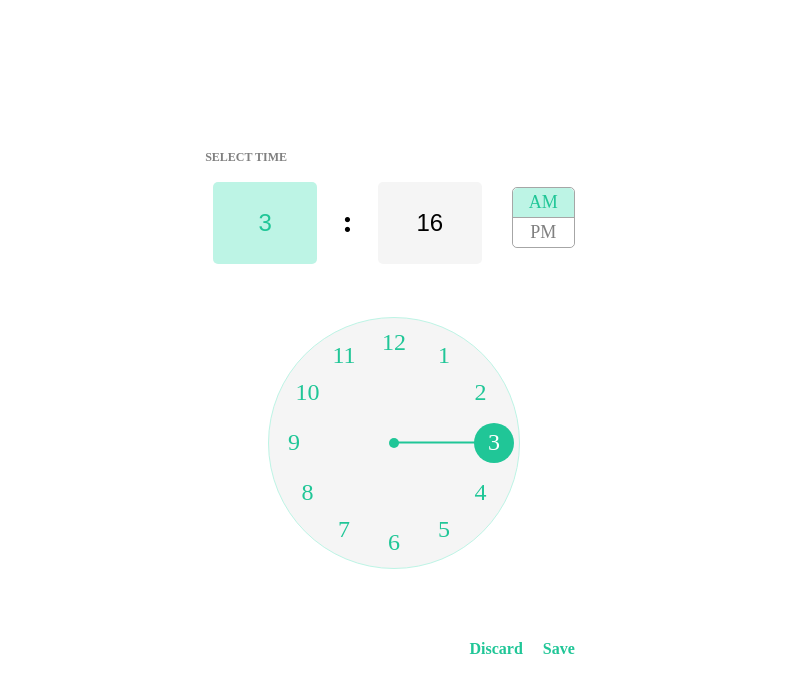
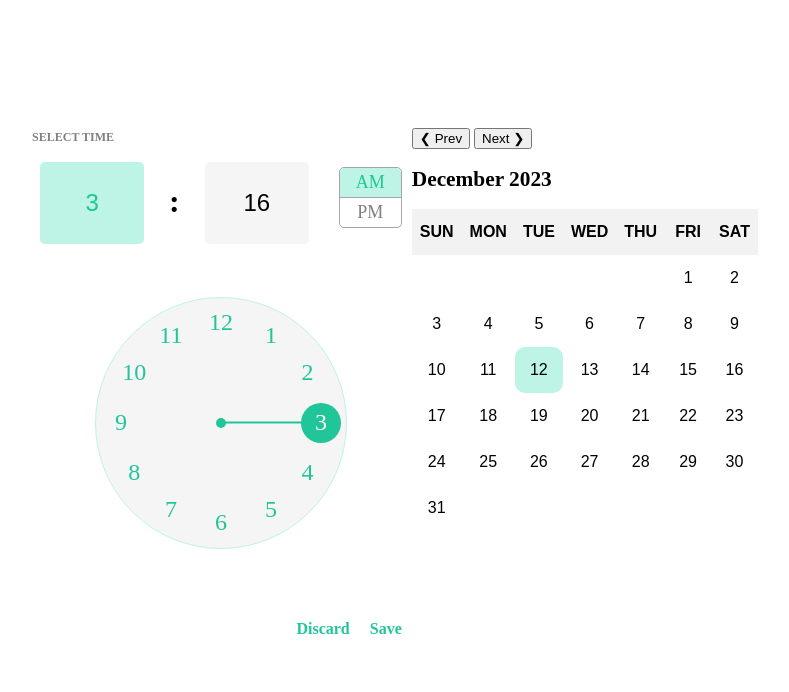
Before and after one commit to Lainmode/sharkpicker, a plain HTML site: page index.html in a window 1280 px wide. Both pictures are taken after a click on the element "AM". Shown: the whole page, without its empty margins (246-1035 px from the left). Drawn offline with nearby package versions, Linux system fonts and the light colour scheme.

Commit message:
added calendar experiment shh its so cold

```diff
--- a/index.html
+++ b/index.html
@@ -8,6 +8,26 @@
 
         <div class="datetime">
 
+        </div>
+
+        <div id="sharkpicker-calendarContainer">
+            <button onclick="changeMonth(-1)">&#10094; Prev</button>
+            <button onclick="changeMonth(1)">Next &#10095;</button>
+            <h2 class="sharkpicker-monthYear"></h2>
+            <table class="sharkpicker-calendar">
+                <thead>
+                    <tr>
+                        <th>SUN</th>
+                        <th>MON</th>
+                        <th>TUE</th>
+                        <th>WED</th>
+                        <th>THU</th>
+                        <th>FRI</th>
+                        <th>SAT</th>
+                    </tr>
+                </thead>
+                <tbody class="sharkpicker-calendarBody"></tbody>
+            </table>
         </div>
 
 
--- a/sharkpicker-0.0.1.css
+++ b/sharkpicker-0.0.1.css
@@ -1,13 +1,58 @@
 body{
     display:flex;
     justify-content: center;
-    align-items: center;
     height: 100vh;
+    margin-top:10%;
+    margin-bottom:10%;
     overflow:hidden;
 }
 
 
 
+.sharkpicker-calendar {
+  font-family: Arial, sans-serif;
+  border-collapse: collapse;
+  width: 100%;
+}
+.sharkpicker-calendar td {
+  text-align: center;
+  padding: 8px;
+  margin:8px;
+  height:30px;
+  width:30px;
+  border-radius:10px;
+  user-select: none;
+  cursor: pointer;
+  border-spacing: 5px;
+}
+
+.sharkpicker-calendar td:hover {
+  background-color: #bdf4e5;
+}
+
+.sharkpicker-td-selected {
+  background-color: #20c697;
+}
+
+.sharkpicker-calendar th {
+  text-align: center;
+  padding: 8px;
+  margin:8px;
+  height:30px;
+  width:30px;
+}
+
+.sharkpicker-calendar th {
+  background-color: #f2f2f2;
+}
+
+.sharkpicker-today-td {
+  background-color:#bdf4e5;
+}
+
+.sharkpicker-monthYear {
+  font-size: 16pt;
+}
 
 .clock {
     position: relative;
--- a/sharkpicker-0.0.1.js
+++ b/sharkpicker-0.0.1.js
@@ -2,6 +2,9 @@ var dateTimeFormat = "DD/MM/YYYY HH:mm:ss";
 
 var sharkpickers = [];
 var sharkpickersUnchanged = [];
+
+var currentYear;
+var currentMonth;
 
 $.fn.sharkPicker = function (options) {
 	options = options ?? {};
@@ -88,7 +91,9 @@ $.fn.sharkPicker = function (options) {
 };
 
 function initEvents() {
-	$(".number").on("click", function (event) {
+	$(".number")
+		.off("click")
+		.on("click", function (event) {
 			if (event.target.parentElement.dataset.type == "hour") {
 				pickHour(event.target.parentElement, event.target);
 			} else if (event.target.parentElement.dataset.type == "minute") {
@@ -96,16 +101,17 @@ function initEvents() {
 			}
 		});
 
-	$(".am").on("click", function (event) {
-		var sharkpicker = sharkpickers.find(
-			(e) =>
-				e.id == $(event.target).closest("[data-shauid]").get(0).dataset.shauid
-		);
+	$(".am")
+		.off("click")
+		.on("click", function (event) {
+			var sharkpicker = getSharkPickerFromElement(event.target);
 
 			switchToAm(sharkpicker);
 		});
 
-	$(".pm").on("click", function (event) {
+	$(".pm")
+		.off("click")
+		.on("click", function (event) {
 			var sharkpicker = sharkpickers.find(
 				(e) =>
 					e.id == $(event.target).closest("[data-shauid]").get(0).dataset.shauid
@@ -114,11 +120,10 @@ function initEvents() {
 			switchToPm(sharkpicker);
 		});
 
-	$(".hour-minute-input").on("focus", function (event) {
-		var sharkpicker = sharkpickers.find(
-			(e) =>
-				e.id == $(event.target).closest("[data-shauid]").get(0).dataset.shauid
-		);
+	$(".hour-minute-input")
+		.off("focus")
+		.on("focus", function (event) {
+			var sharkpicker = getSharkPickerFromElement(event.target);
 
 			$(sharkpicker.element)
 				.find(".hour-minute-input-selected")
@@ -135,11 +140,10 @@ function initEvents() {
 			$(event.target).addClass("hour-minute-input-selected");
 		});
 
-	$(".hour-minute-input").on("change", function (event) {
-		var sharkpicker = sharkpickers.find(
-			(e) =>
-				e.id == $(event.target).closest("[data-shauid]").get(0).dataset.shauid
-		);
+	$(".hour-minute-input")
+		.off("change")
+		.on("change", function (event) {
+			var sharkpicker = getSharkPickerFromElement(event.target);
 
 			if (event.target.id == "sharkpicker-m") {
 				if (event.target.value >= 60) {
@@ -175,11 +179,10 @@ function initEvents() {
 			}
 		});
 
-	$(".sharkpicker-discard-btn").on("click", function (event) {
-		var sharkpicker = sharkpickers.find(
-			(e) =>
-				e.id == $(event.target).closest("[data-shauid]").get(0).dataset.shauid
-		);
+	$(".sharkpicker-discard-btn")
+		.off("click")
+		.on("click", function (event) {
+			var sharkpicker = getSharkPickerFromElement(event.target);
 
 			var sharkpickerUnchanged = sharkpickersUnchanged.find(
 				(e) =>
@@ -200,11 +203,10 @@ function initEvents() {
 			}
 		});
 
-	$(".sharkpicker-save-btn").on("click", function (event) {
-		var sharkpicker = sharkpickers.find(
-			(e) =>
-				e.id == $(event.target).closest("[data-shauid]").get(0).dataset.shauid
-		);
+	$(".sharkpicker-save-btn")
+		.off("click")
+		.on("click", function (event) {
+			var sharkpicker = getSharkPickerFromElement(event.target);
 
 			var sharkpickerUnchanged = sharkpickersUnchanged.find(
 				(e) =>
@@ -227,6 +229,14 @@ function initEvents() {
 			sharkpickerUnchanged.datetime = new Date(newDateTime.getTime());
 			sharkpickerUnchanged.ampm = sharkpicker.ampm.toString();
 		});
+}
+
+function getSharkPickerFromElement(element) {
+	var sharkpicker = sharkpickers.find(
+		(e) => e.id == $(element).closest("[data-shauid]").get(0).dataset.shauid
+	);
+
+	return sharkpicker;
 }
 
 function pickMinuteRaw(sharkpicker, value) {
@@ -299,10 +309,7 @@ function switchToPm(sharkpicker, force) {
 }
 
 function pickHour(clockElement, element) {
-	var sharkpicker = sharkpickers.find(
-		(e) =>
-			e.id == $(clockElement).closest("[data-shauid]").get(0).dataset.shauid
-	);
+	var sharkpicker = getSharkPickerFromElement(clockElement);
 	/* 	var value =
 		sharkpicker.ampm == "am"
 			? element.dataset.value == 12
@@ -334,10 +341,7 @@ function pickHour(clockElement, element) {
 }
 
 function pickMinute(clockElement, element, value) {
-	var sharkpicker = sharkpickers.find(
-		(e) =>
-			e.id == $(clockElement).closest("[data-shauid]").get(0).dataset.shauid
-	);
+	var sharkpicker = getSharkPickerFromElement(clockElement);
 
 	value =
 		value ?? (element.dataset.value == 12 ? 0 : element.dataset.value * 5);
@@ -411,3 +415,78 @@ function shadeColor(color, percent) {
 
 	return "#" + RR + GG + BB;
 }
+
+document.addEventListener("DOMContentLoaded", function () {
+	let date = new Date();
+	currentYear = date.getFullYear();
+	currentMonth = date.getMonth();
+	showCalendar(currentMonth, currentYear);
+});
+
+function showCalendar(month, year) {
+	let firstDay = new Date(year, month).getDay();
+	let daysInMonth = 32 - new Date(year, month, 32).getDate();
+
+	let tbl = $(".sharkpicker-calendarBody")[0];
+	tbl.innerHTML = "";
+
+	$(".sharkpicker-monthYear")[0].innerHTML = months[month] + " " + year;
+
+	let date = 1;
+	for (let i = 0; i < 6; i++) {
+		let row = document.createElement("tr");
+
+		for (let j = 0; j < 7; j++) {
+			if (i === 0 && j < firstDay) {
+				let cell = document.createElement("td");
+				let cellText = document.createTextNode("");
+				cell.appendChild(cellText);
+				row.appendChild(cell);
+			} else if (date > daysInMonth) {
+				break;
+			} else {
+				let cell = document.createElement("td");
+				let cellText = document.createTextNode(date);
+				if (
+					date === today.getDate() &&
+					year === today.getFullYear() &&
+					month === today.getMonth()
+				) {
+					cell.classList.add("sharkpicker-today-td");
+				}
+				cell.appendChild(cellText);
+				row.appendChild(cell);
+				date++;
+			}
+		}
+
+		tbl.appendChild(row);
+	}
+}
+
+function changeMonth(step) {
+	currentMonth += step;
+	if (currentMonth < 0 || currentMonth > 11) {
+		currentYear += currentMonth > 11 ? 1 : -1;
+		currentMonth = (currentMonth + 12) % 12;
+	}
+	showCalendar(currentMonth, currentYear);
+}
+
+function selectDay(elem) {}
+
+const months = [
+	"January",
+	"February",
+	"March",
+	"April",
+	"May",
+	"June",
+	"July",
+	"August",
+	"September",
+	"October",
+	"November",
+	"December",
+];
+const today = new Date();
```
Lines whose indentation alone changed are shown as unchanged.
